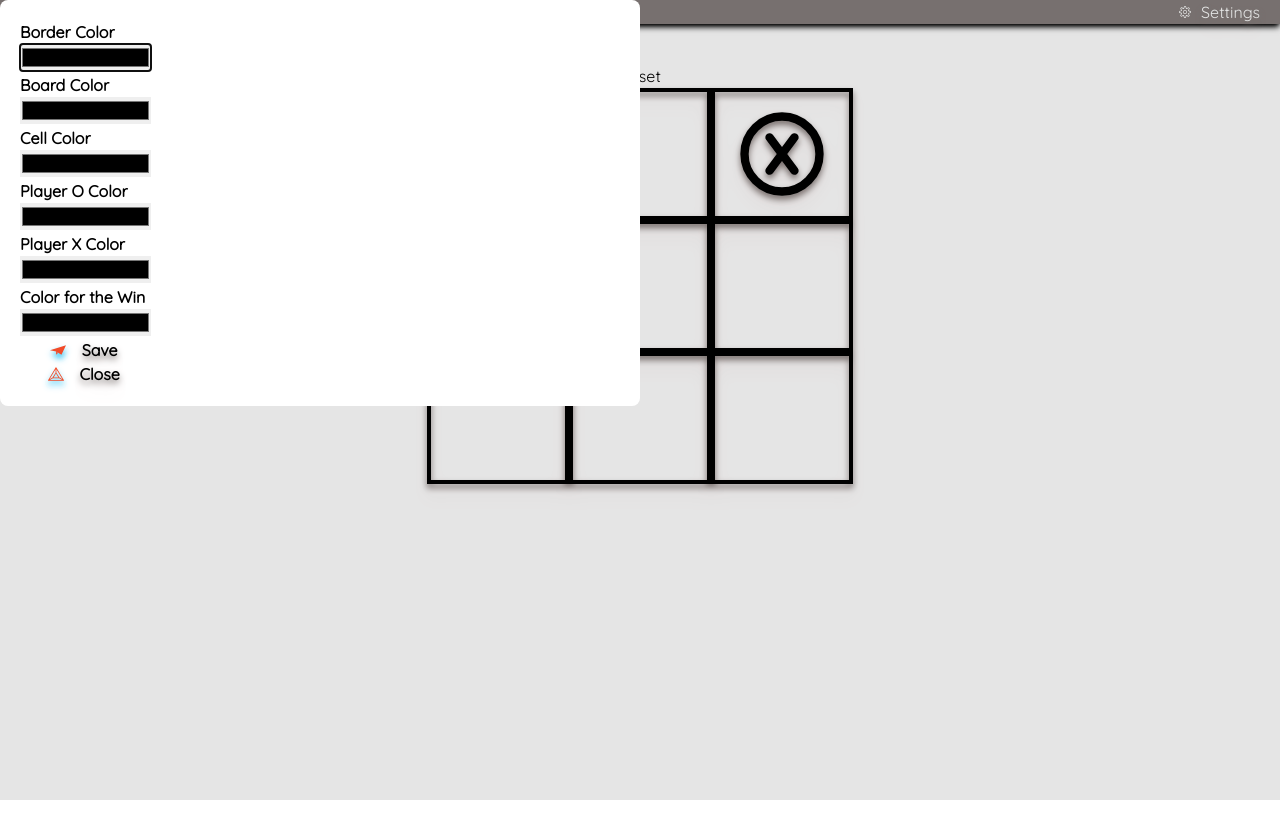
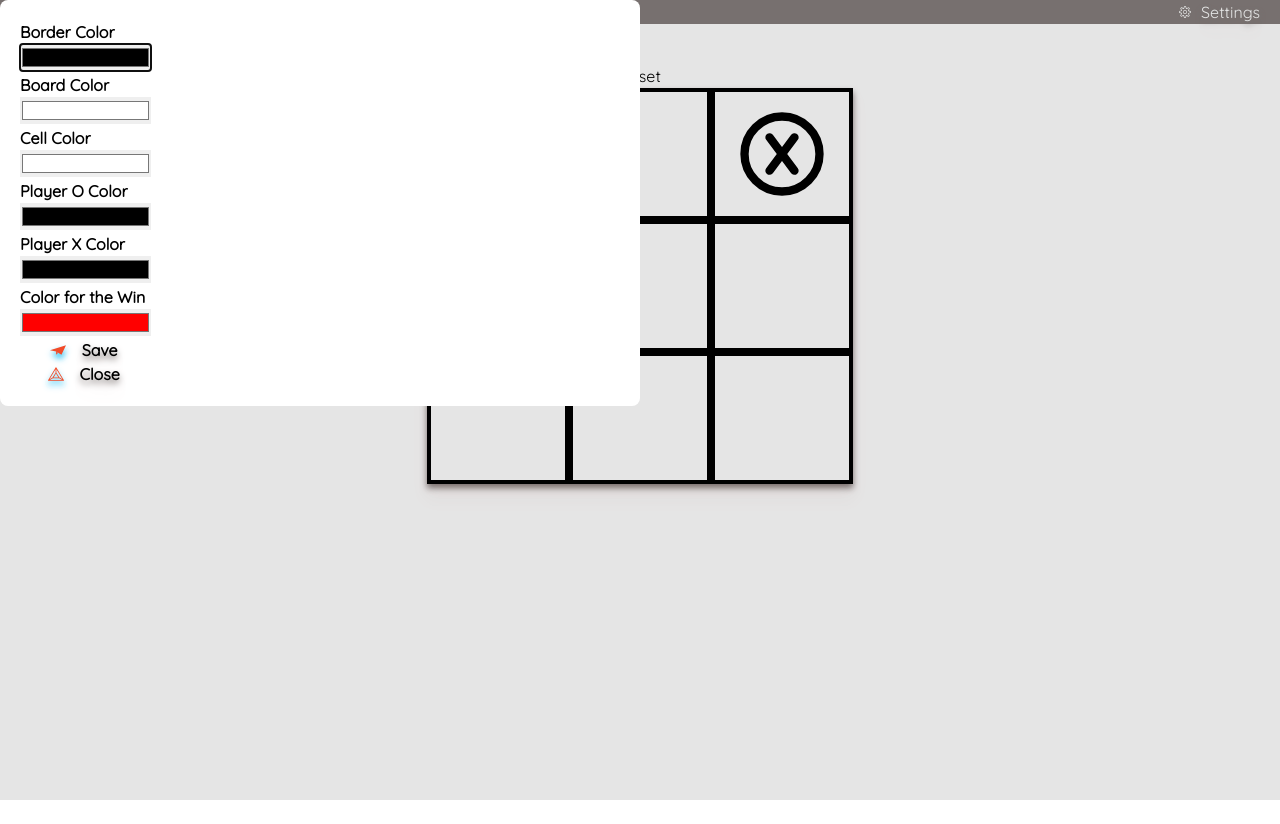
Before and after one commit to ericroys/tic-tac-toe-withReact, a React (Vite) app: page / in a window 1280 px wide. Both pictures are taken after a click on the element "Settings". Built offline with nearby package versions, Linux system fonts and the light colour scheme.

Commit message:
load default settings on init

```diff
--- a/src/components/Settings.tsx
+++ b/src/components/Settings.tsx
@@ -5,7 +5,7 @@ import React from 'react';
 import { useForm } from 'react-hook-form';
 import { useAppDispatch, useAppSelector } from '../store/storeHooks';
 import { SelectAllSettings, setSetting } from '../model/settingsReducer';
-import { SettingsFields } from '../data/default_settings';
+import { DefaultSettings, SettingsFields } from '../data/default_settings';
 import {
   lblClass,
   inputclass,
@@ -48,6 +48,11 @@ export const SettingsComponent = ({ isOpen, onClose, children }: Props) => {
     }
   };
 
+  const getDefaultSetting = (key: string) =>{
+    const t = DefaultSettings.find(s => s.key === key)
+    return t ? t.value : '';
+  }
+
   const getSetting = (key: string) => {
     if (!parameters) return null;
     const res = parameters.filter((i) => i.key === key);
@@ -87,7 +92,7 @@ export const SettingsComponent = ({ isOpen, onClose, children }: Props) => {
                     {f.label}
                   </label>
                   <input
-                    defaultValue={getSetting(f.id) || ''}
+                    defaultValue={getSetting(f.id) || getDefaultSetting(f.id)}
                     key={'i' + i}
                     type={f.inputType}
                     id={f.id}
--- a/src/data/default_settings.ts
+++ b/src/data/default_settings.ts
@@ -9,7 +9,7 @@ export const WINCOLOR = 'winColor';
 
 export const DefaultSettings : Setting[] =
 [
-    {key: BORDERCOLOR, value: '#ffffff'},
+    {key: BORDERCOLOR, value: '#000000'},
     {key: BOARDCOLOR, value: '#ffffff'},
     {key: CELLCOLOR, value: '#ffffff'},
     {key: PLAYEROCOLOR, value: '#000000'},
--- a/src/model/settingsReducer.ts
+++ b/src/model/settingsReducer.ts
@@ -1,8 +1,9 @@
 import { createSelector, createSlice, PayloadAction } from '@reduxjs/toolkit';
 import { RootState } from '../store';
 import { Setting, Settings } from '../types';
+import { DefaultSettings } from '../data/default_settings';
 
-const initialState: Settings = [];
+const initialState: Settings = [...DefaultSettings];
 
 export const settingsReducer = createSlice({
   name: 'settings',
```
